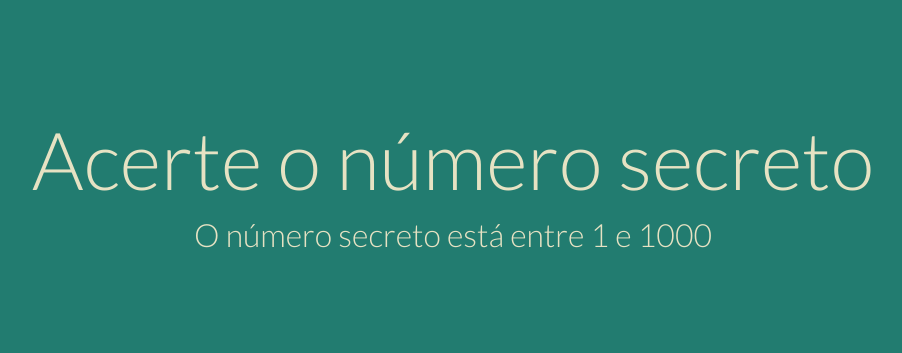
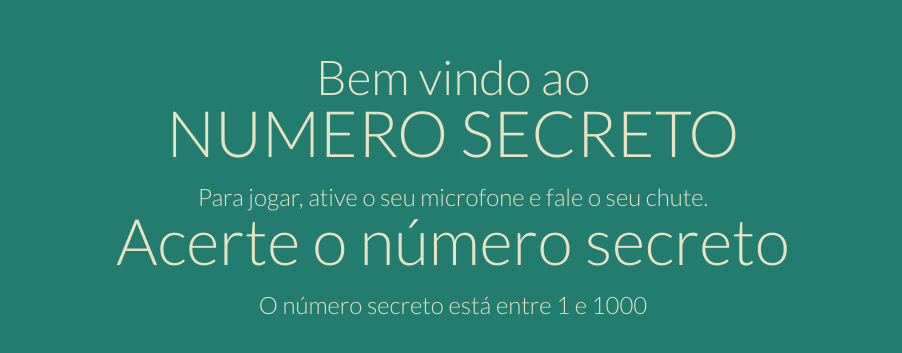
Before and after one commit to FabianoRaiser/jogo-numero-secreto, a plain HTML site: page index.html in a window 1280 px wide. Shown: the part 195-548 px from the top of the page, without its empty margins (187-1089 px from the left). Drawn offline with nearby package versions, Linux system fonts and the light colour scheme.

Commit message:
Correção do btn 'Jogar Novamente', add texto introdutório na tela inicial

```diff
--- a/app/validação.js
+++ b/app/validação.js
@@ -3,12 +3,11 @@ function verificaChuteValorValido(chute){
 
     if (chuteForInvalido(numero)) {
         if (chute.toUpperCase() === "GAME OVER") {
-            document.body.innerHTML =
-            `
+            document.body.innerHTML = `
             <h2>Game Over!!!</h2>
             <h3>Pressione o botão para jogar novamente</h3>
-            <button id="jogar-novamente" class="btn-jogar" >Jogar Novamente</button>
-            `
+
+            <button id="jogar-novamente" class="btn-jogar">Jogar Novamente</button>`
             document.body.style.backgroundColor = "black"
         } else {
             elementoChute.innerHTML += `<div>Valor Inválido</div>`
@@ -54,6 +53,7 @@ function numeroForMaiorOuMenor(numero){
 
 document.body.addEventListener('click', e => {
     if (e.target.id == 'jogar-novamente') {
-        window.location.reload
+        //console.log(e);
+        window.location.reload();
     }
 })
--- a/index.html
+++ b/index.html
@@ -6,10 +6,13 @@
     <meta name="viewport" content="width=device-width, initial-scale=1.0">
     <link rel="stylesheet" href="https://cdnjs.cloudflare.com/ajax/libs/meyer-reset/2.0/reset.min.css" integrity="sha512-NmLkDIU1C/C88wi324HBc+S2kLhi08PN5GDeUVVVC/BVt/9Izdsc9SVeVfA1UZbY3sHUlDSyRXhCzHfr6hmPPw==" crossorigin="anonymous" referrerpolicy="no-referrer" />
     <link rel="stylesheet" href="https://cdnjs.cloudflare.com/ajax/libs/font-awesome/6.2.1/css/all.min.css" integrity="sha512-MV7K8+y+gLIBoVD59lQIYicR65iaqukzvf/nwasF0nqhPay5w/9lJmVM2hMDcnK1OnMGCdVK+iQrJ7lzPJQd1w==" crossorigin="anonymous" referrerpolicy="no-referrer" />
-    <link rel="stylesheet" href="style.css">
+    <link rel="stylesheet" href="./style.css">
     <title>Número Secreto</title>
 </head>
 <body>
+    <h2>Bem vindo ao</h2>
+    <h1>NUMERO SECRETO</h1>
+    <h3>Para jogar, ative o seu microfone e fale o seu chute.</h3>
     <h1>Acerte o número secreto</h1>
     <h3>O número secreto está entre <span id="menor-valor">0</span> e <span id="maior-valor">100</span></h3>
 
--- a/style.css
+++ b/style.css
@@ -21,21 +21,43 @@ body {
 }
 
 h1 {
-    font-size: 5em;
+    font-size: 3em;
+    width: 70vw;
 }
 
 h2 {
-    font-size: 4em;
+    font-size: 2em;
+    width: 70vw;
 }
 
 h3 {
-    font-size: 2em;
+    font-size: 1em;
     margin-top: 20px;
+    width: 70vw;
 }
 
 .mensagem {
-    font-size: 1.5em;
+    font-size: 0.75em;
     margin-top: 40px;
+}
+
+@media screen and (min-width: 640px){
+    h1 {
+        font-size: 4em;
+    }
+
+    h2 {
+        font-size: 3em;
+    }
+
+    h3 {
+        font-size: 1.5em;
+        margin-top: 20px;
+    }
+    .mensagem {
+        font-size: 1em;
+        margin-top: 40px;
+    }
 }
 
 .box {
```
